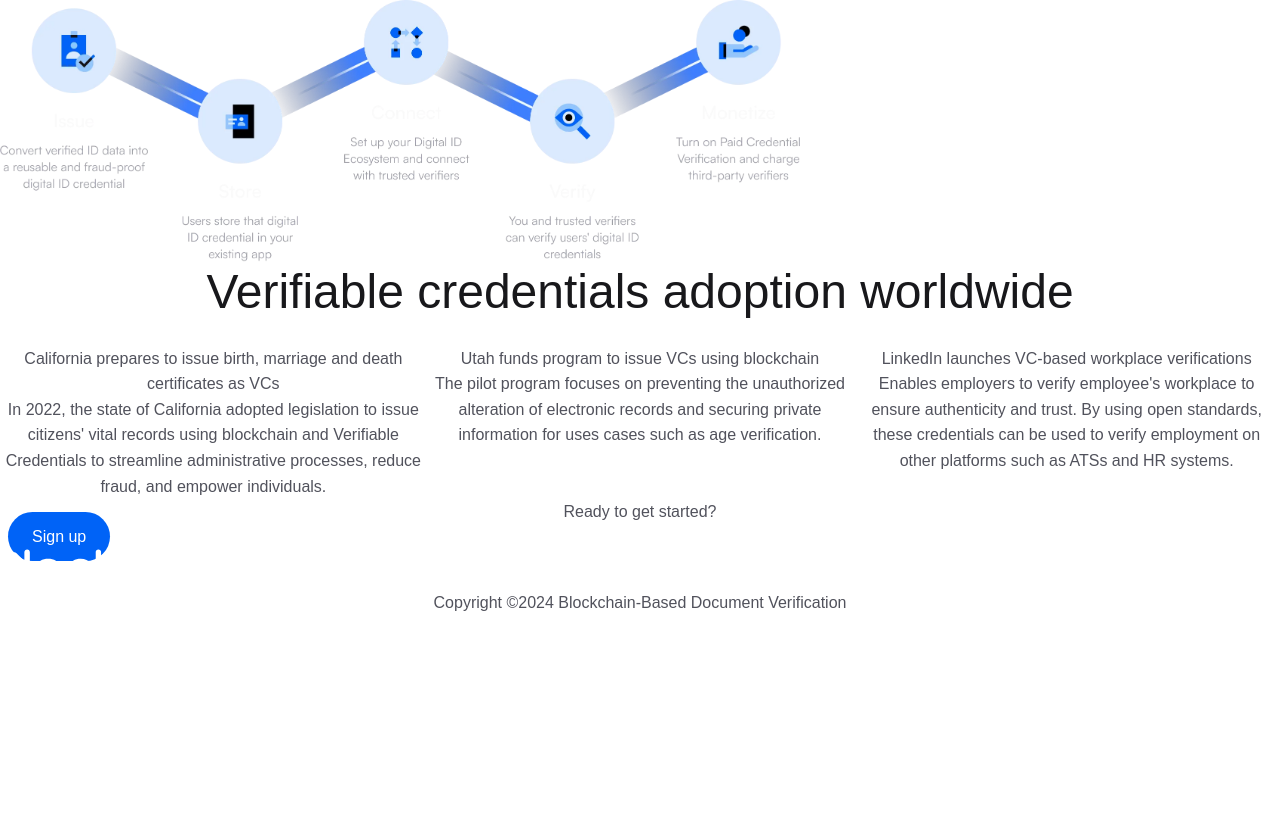
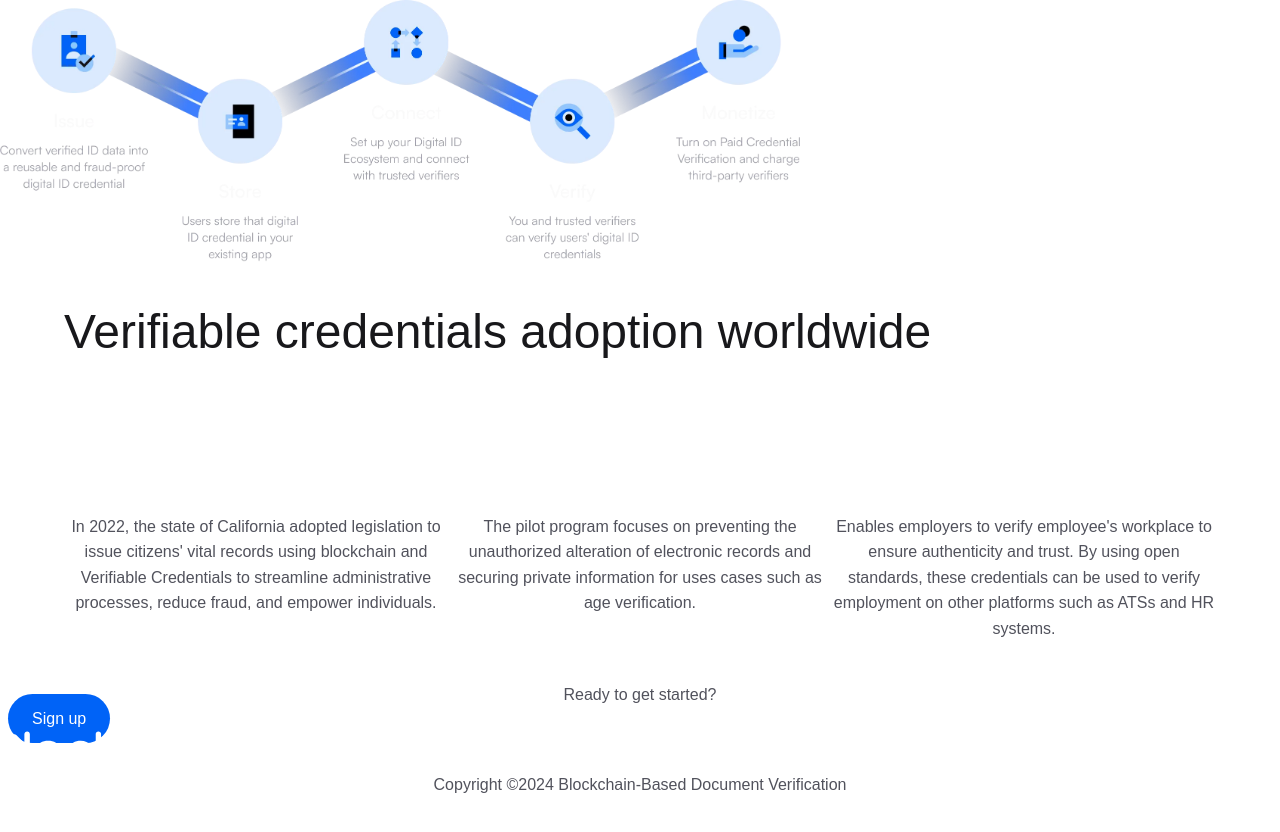
Before and after one commit to Mkn0021/DockChain, a Next.js app: page / in a window 1280 px wide. Shown: the part 2224-3056 px from the top of the page. Before the commit the page ends 3007 px from the top, so only its background shows below. Built offline with nearby package versions, Linux system fonts and the light colour scheme.

Commit message:
refactor: remove TestimonialCard component, use Section for testimonials

```diff
--- a/app/page.tsx
+++ b/app/page.tsx
@@ -2,7 +2,6 @@ import { Navbar } from '@/components/layout/Navbar';
 import { Section } from '@/components/home-page/Section';
 import { Button } from '@/components/ui/Button';
 import { FeatureCard } from '@/components/home-page/FeatureCard';
-import { TestimonialCard } from '@/components/home-page/TestimonialCard';
 import SocialIcon from '@/components/ui/SocialIcon';
 import Image from 'next/image';
 
@@ -152,25 +151,17 @@ export default function Home() {
       </section>
 
       {/* Testimonials Section */}
-        <section className="section">
-          <div className="padding-global">
-            <div className="container">
-              <div className="section-header">
-                <h2 className="section-title">Verifiable credentials adoption worldwide</h2>
-              </div>
+      <Section>
+        <h2 className="text-left self-start">Verifiable credentials adoption worldwide</h2>
         <div className="grid grid-cols-3">
           {testimonials.map((testimonial, index) => (
             <div key={index} className="card card-light">
-                    <TestimonialCard
-                      title={testimonial.title}
-                      description={testimonial.description}
-                    />
+              <h4>{testimonial.title}</h4>
+              <p>{testimonial.description}</p>
             </div>
           ))}
         </div>
-            </div>
-          </div>
-        </section>
+      </Section>
 
       {/* Footer Section */}
       <footer className="footer">
--- a/components/home-page/TestimonialCard.tsx
+++ /dev/null
@@ -1,20 +0,0 @@
-import React from 'react';
-
-interface TestimonialCardProps {
-  title: string;
-  description: string;
-  className?: string;
-}
-
-export const TestimonialCard: React.FC<TestimonialCardProps> = ({
-  title,
-  description,
-  className = '',
-}) => {
-  return (
-    <div className={className.trim()}>
-      <p className="content-title">{title}</p>
-      <p className="content-description">{description}</p>
-    </div>
-  );
-};
```
Lines whose indentation alone changed are shown as unchanged.
